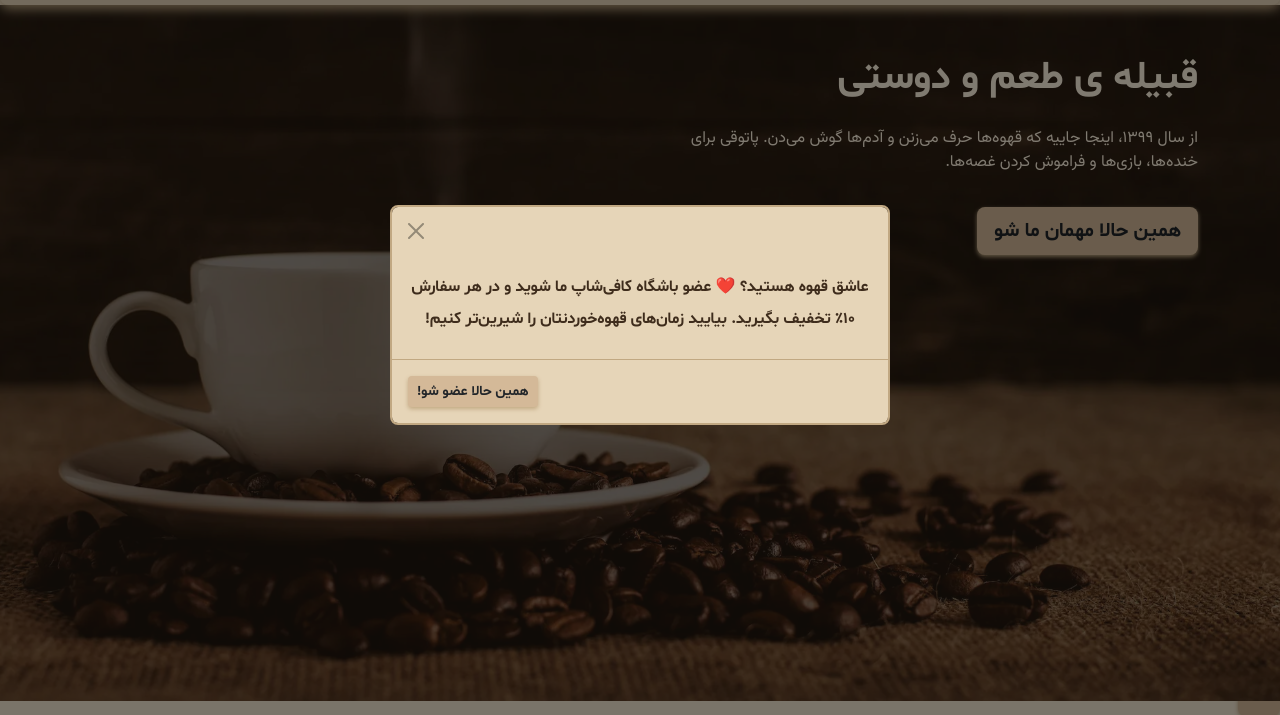
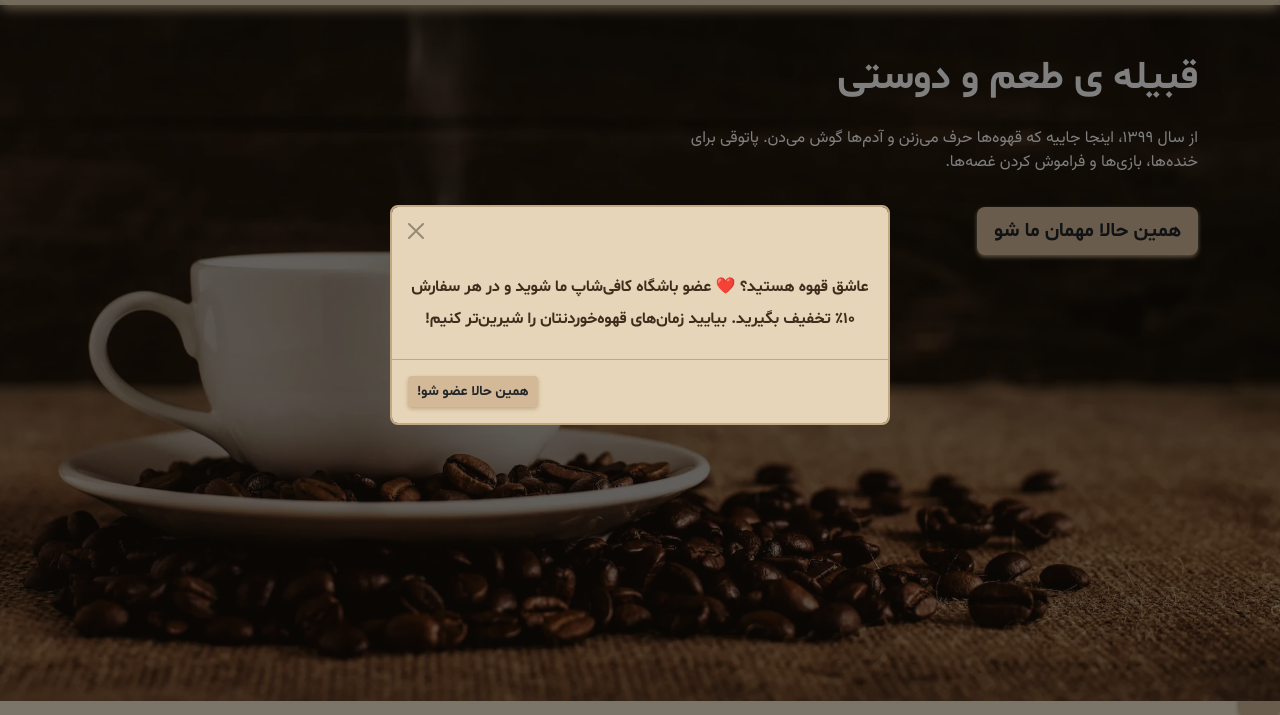
Before and after one commit to reza-pourrajab/Khatere3az-Cafe, a plain HTML site: page index.html in a window 1280 px wide. Shown: the part 85-800 px from the top of the page. Drawn offline with nearby package versions, Linux system fonts and the light colour scheme.

Commit message:
feat(hero): update hero text color and overlay background

```diff
--- a/styles/main.css
+++ b/styles/main.css
@@ -147,7 +147,7 @@ Hero Section
 	content: "";
 	position: absolute;
 	inset: 0;
-	background-color: rgba(62, 44, 28, 0.5);
+	background-color: rgba(62, 44, 28, 0.3);
 	z-index: 2;
 }
 .hero-bg-img {
@@ -162,7 +162,7 @@ Hero Section
 .hero-content {
 	position: relative;
 	z-index: 3;
-	color: var(--color-text-secondary);
+	color: #fff;
 	padding-top: 40px;
 }
 /* ========================================
```
